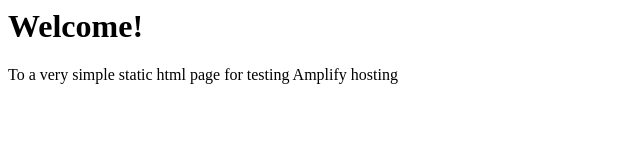
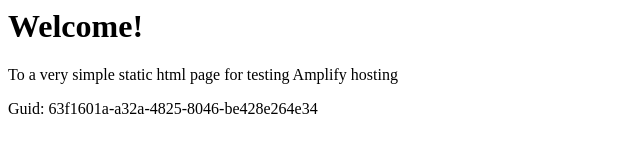
Before and after one commit to aws-aemilia-bah/Github-PR-Commit-Integration-Test-DoNotTouch-Gith-OKSLNVO2-v1-preprod-me-south-1, a website: page src/index.html in a window 1280 px wide. Shown: the whole page, without its empty margins (0-640 px from the left). Drawn offline with Linux system fonts and the light colour scheme.

Commit message:
commit from integ tests

```diff
--- a/src/index.html
+++ b/src/index.html
@@ -1,3 +1,5 @@
+
+
 <html lang="en">
 
 <head>
@@ -10,6 +12,6 @@
 <body>
     <h1>Welcome!</h1>
     <p>To a very simple static html page for testing Amplify hosting</p>
-</body>
+    <p>Guid: 63f1601a-a32a-4825-8046-be428e264e34</p></body>
 
 </html>
```
